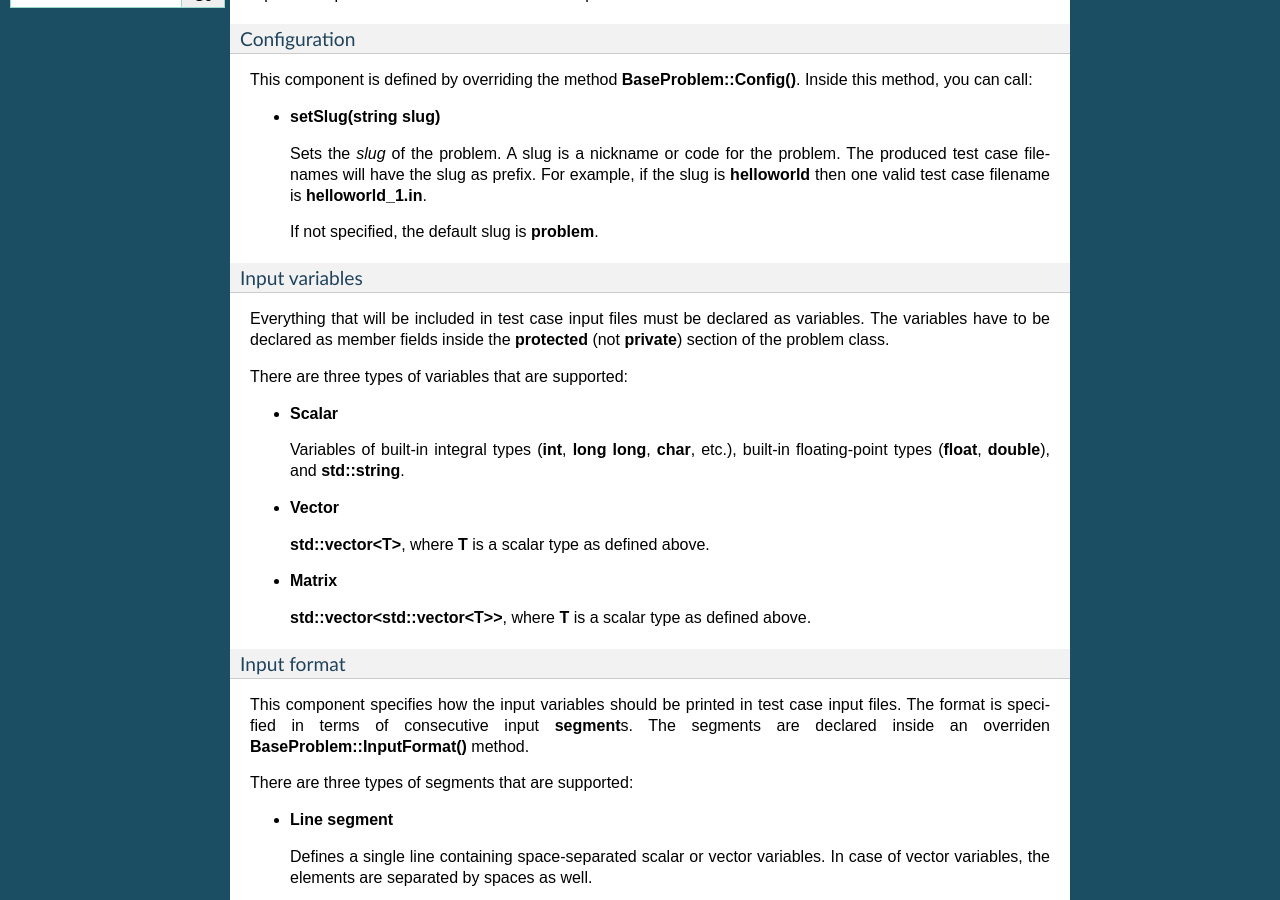
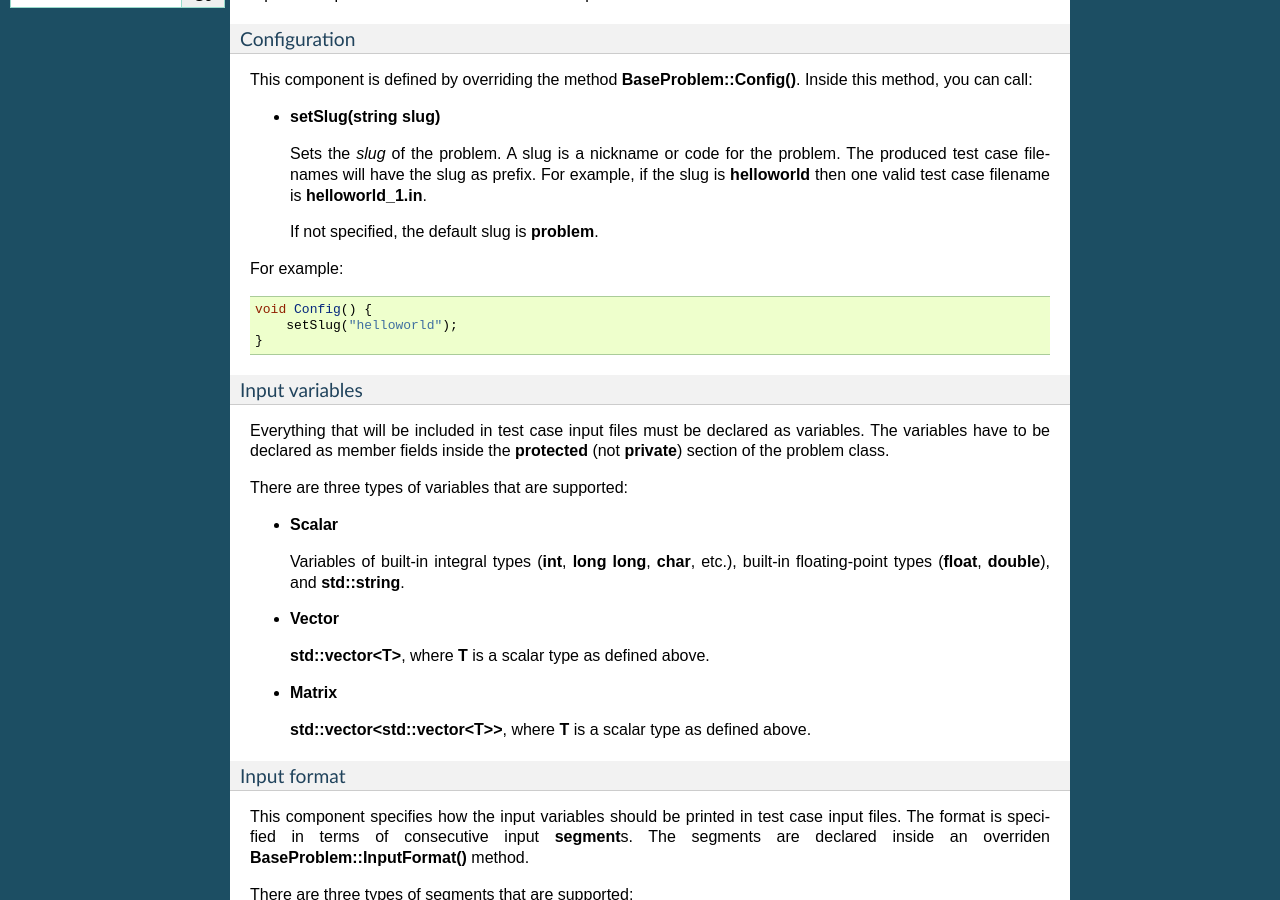
Before and after one commit to ia-toki/tcframe, a Sphinx documentation site: the page built from docs/basic_concepts.rst, in a window 1280 px wide and 900 px high, scrolled down 589 px. Built offline with Sphinx 7.4.7, drawn with Linux system fonts in a browser that asks for light colours; some of the changed text lies outside the part shown.

Commit message:
Add examples for problem and generator configs

```diff
--- a/docs/basic_concepts.rst
+++ b/docs/basic_concepts.rst
@@ -45,6 +45,14 @@ This component is defined by overriding the method **BaseProblem::Config()**. In
   **helloworld_1.in**.
 
   If not specified, the default slug is **problem**.
+
+For example:
+
+.. sourcecode:: cpp
+
+    void Config() {
+        setSlug("helloworld");
+    }
 
 Input variables
 ***************
@@ -264,6 +272,15 @@ This component is defined by overriding the method **BaseGenerator::Config()**.
 
   If not specified, the default command is **./solution**.
 
+For example:
+
+.. sourcecode:: cpp
+
+    void Config() {
+        setBaseDir("testdata");
+        setSolution("java Solution");
+    }
+
 Test cases
 **********
 
```
